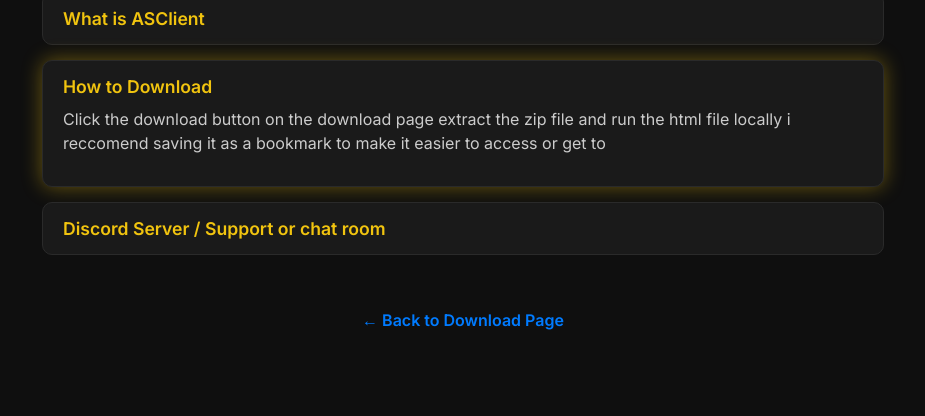
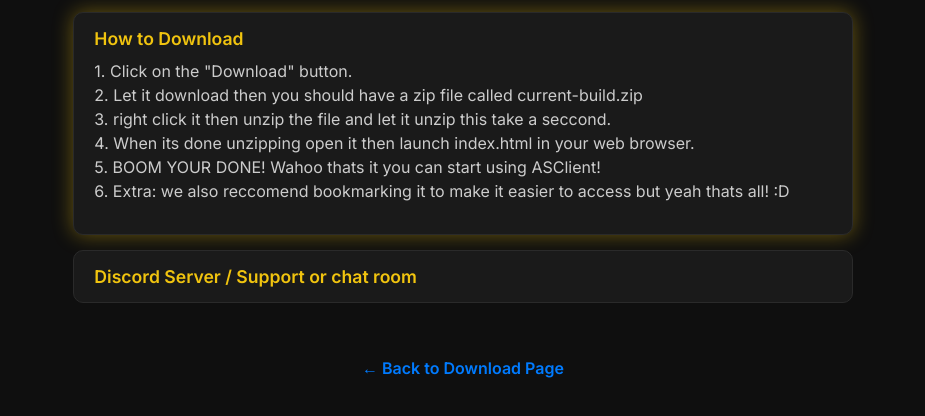
Before and after one commit to NullCampus/Nulled-ASClient, a plain HTML site: page instructions.html in a window 1280 px wide. Both pictures are taken after a click on the heading "How to Download". Shown: the part 284-700 px from the top of the page, without its empty margins (177-1102 px from the left). Drawn offline with Linux system fonts and the light colour scheme.

Commit message:
Instructions working updated

```diff
--- a/instructions.html
+++ b/instructions.html
@@ -23,7 +23,12 @@
     <details>
       <summary>How to Download</summary>
       <p>
-        Click the download button on the download page extract the zip file and run the html file locally i reccomend saving it as a bookmark to make it easier to access or get to
+        1. Click on the "Download" button.<br>
+        2. Let it download then you should have a zip file called current-build.zip<br>
+        3. right click it then unzip the file and let it unzip this take a seccond.<br>
+        4. When its done unzipping open it then launch index.html in your web browser.<br>
+        5. BOOM YOUR DONE! Wahoo thats it you can start using ASClient!<br>
+        6. Extra: we also reccomend bookmarking it to make it easier to access but yeah thats all! :D
       </p>
     </details>
 
```
